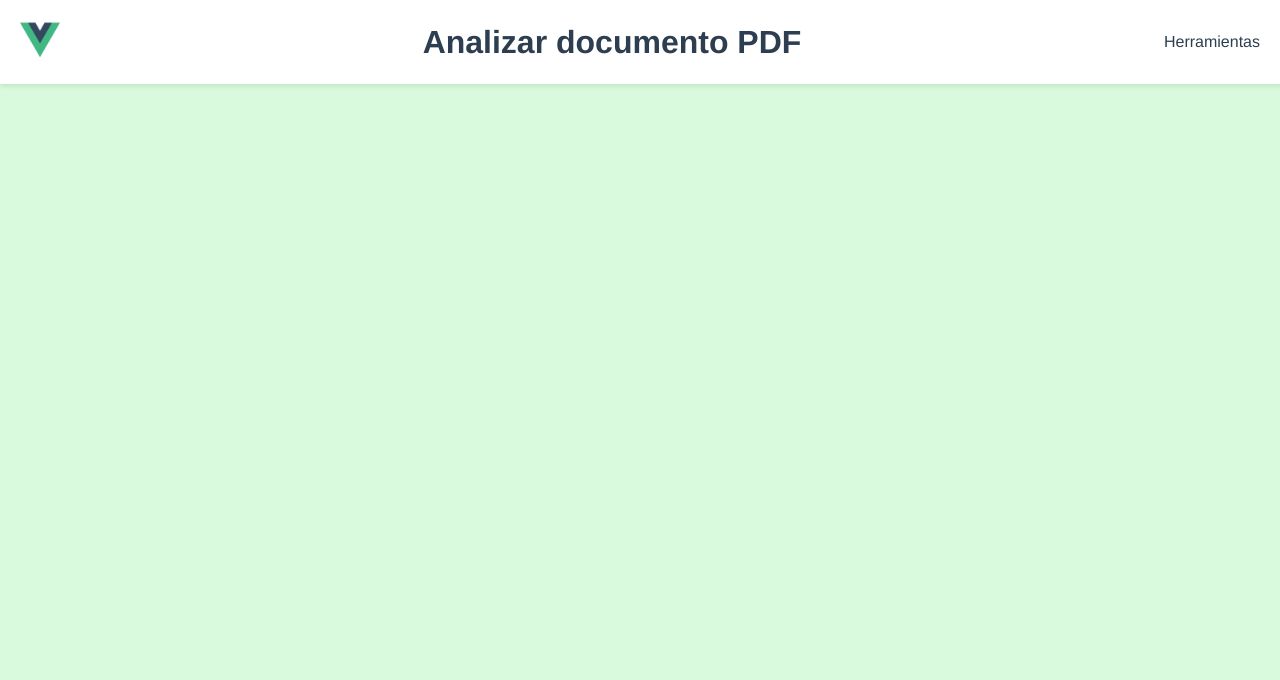
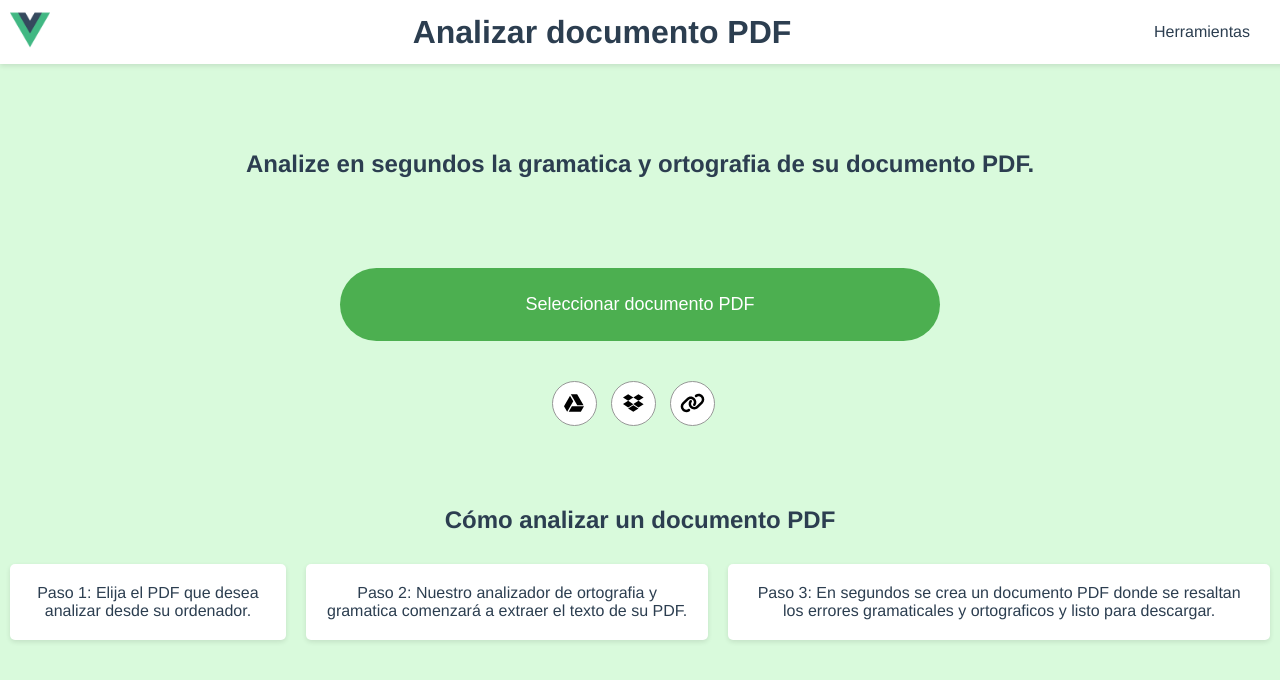
Before and after one commit to Fredy-Quispe/AutocorrectoG-O, a Vue app: page / in a window 1280 px wide. Shown: the top 680 px of the page. Built offline with nearby package versions, Linux system fonts and the light colour scheme.

Commit message:
Install dependencies for icon usage, modify header, and build the initial layout for uploading documents

```diff
--- a/package.json
+++ b/package.json
@@ -8,6 +8,10 @@
     "lint": "vue-cli-service lint"
   },
   "dependencies": {
+    "@fortawesome/fontawesome-svg-core": "^6.5.1",
+    "@fortawesome/free-brands-svg-icons": "^6.5.1",
+    "@fortawesome/free-solid-svg-icons": "^6.5.1",
+    "@fortawesome/vue-fontawesome": "^3.0.5",
     "core-js": "^3.8.3",
     "vue": "^3.2.13"
   },
--- a/public/index.html
+++ b/public/index.html
@@ -5,6 +5,7 @@
     <meta http-equiv="X-UA-Compatible" content="IE=edge">
     <meta name="viewport" content="width=device-width,initial-scale=1.0">
     <link rel="icon" href="<%= BASE_URL %>favicon.ico">
+    <link rel="stylesheet" href="https://cdnjs.cloudflare.com/ajax/libs/font-awesome/6.0.0-beta3/css/all.min.css" integrity="sha384-qjP+kOv3CAI2z7b5FvzGJqpG6dGOnhXQDNGs6j2bznULdF5Jqyfp1G3UdbqAC+xr" crossorigin="anonymous">
     <title><%= htmlWebpackPlugin.options.title %></title>
   </head>
   <body>
--- a/src/App.vue
+++ b/src/App.vue
@@ -1,6 +1,29 @@
 <template>
   <div id="app">
     <AppHeader />
+    <section class="main-content">
+      <div class="section-title">
+        <h2>Analize en segundos la gramatica y ortografia de su documento PDF.</h2>
+      </div>
+      <button class="main-button">Seleccionar documento PDF</button>
+      <div class="alternative-buttons">
+        <div class="circular-buttons">
+          <button class="alternative-button circular" title="Seleccionar un archivo de Google Drive"><font-awesome-icon :icon="['fab', 'google-drive']" /></button>
+          <button class="alternative-button circular" title="Seleccione el archivo de Dropbox"><font-awesome-icon :icon="['fab', 'dropbox']" /></button>
+          <button class="alternative-button circular" title="Cargar el archivo desde la URL"><font-awesome-icon :icon="['fas', 'link']" /></button>
+        </div>
+      </div>
+      <div class="how-to-use">
+        <h2>Cómo analizar un documento PDF</h2>
+        <div class="step-cards">
+          <div class="step-card">Paso 1: Elija el PDF que desea analizar desde su ordenador.</div>
+          <div class="step-card">Paso 2: Nuestro analizador de ortografia y gramatica comenzará a extraer el texto de su
+            PDF.</div>
+          <div class="step-card">Paso 3: En segundos se crea un documento PDF donde se resaltan los errores gramaticales y
+            ortograficos y listo para descargar.</div>
+        </div>
+      </div>
+    </section>
   </div>
 </template>
 
@@ -28,4 +51,76 @@ body {
   background-color: #d9fadc;
   margin: 0;
 }
-</style>
+
+.main-content {
+  margin-top: 150px;
+}
+
+.main-button {
+  background-color: #4caf50;
+  color: white;
+  padding: 15px 30px;
+  font-size: 18px;
+  border: none;
+  border-radius: 50px;
+  cursor: pointer;
+  margin-top: 70px;
+  height: 73px;
+  width: 600px;
+}
+
+.main-button:hover {
+  background-color: #45a049;
+}
+
+.alternative-buttons {
+  margin-top: 40px;
+  text-align: center;
+}
+
+.alternative-button {
+  background-color: white;
+  border: 1px solid rgb(151, 151, 151);
+  outline: 2px solid transparent;
+  color: black;
+  padding: 10px 20px;
+  font-size: 20px;
+  cursor: pointer;
+  margin-right: 16px;
+}
+
+.alternative-button:hover {
+  border-color: #45a049;
+}
+
+.circular-buttons {
+  display: flex;
+  justify-content: center;
+}
+
+.circular {
+  border-radius: 50%;
+  width: 45px;
+  height: 45px;
+  display: flex;
+  align-items: center;
+  justify-content: center;
+  margin-right: 14px;
+}
+
+.how-to-use {
+  margin-top: 80px;
+}
+
+.step-cards {
+  display: flex;
+}
+
+.step-card {
+  background-color: white;
+  padding: 20px;
+  border-radius: 5px;
+  box-shadow: 0px 2px 5px rgba(0, 0, 0, 0.1);
+  margin: 10px 10px 10px 10px;
+  display: inline-block;
+}</style>
--- a/src/components/AppHeader.vue
+++ b/src/components/AppHeader.vue
@@ -23,7 +23,7 @@ export default {
   display: flex;
   justify-content: space-between;
   align-items: center;
-  padding: 20px;
+  padding: 10px;
   background-color: white;
   width: 100%;
   position: fixed;
--- a/src/main.js
+++ b/src/main.js
@@ -1,4 +1,14 @@
 import { createApp } from 'vue'
 import App from './App.vue'
 
-createApp(App).mount('#app')
+import { FontAwesomeIcon } from '@fortawesome/vue-fontawesome'
+import { faGoogleDrive } from '@fortawesome/free-brands-svg-icons'
+import { faDropbox } from '@fortawesome/free-brands-svg-icons'
+import { faLink } from '@fortawesome/free-solid-svg-icons'
+import { library } from '@fortawesome/fontawesome-svg-core'
+
+library.add(faGoogleDrive, faDropbox, faLink);
+
+createApp(App)
+.component('font-awesome-icon', FontAwesomeIcon)
+.mount('#app')
```
Also changed, not shown: 1 other file (tests, documents, lock files or other folders).
